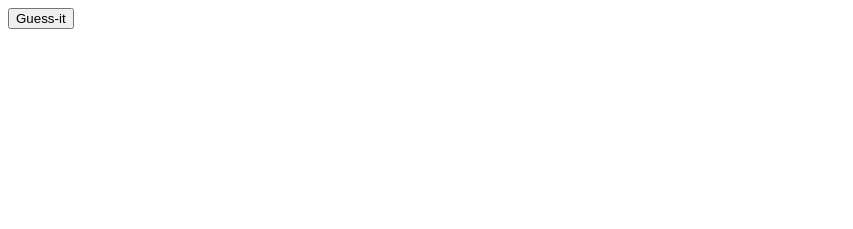
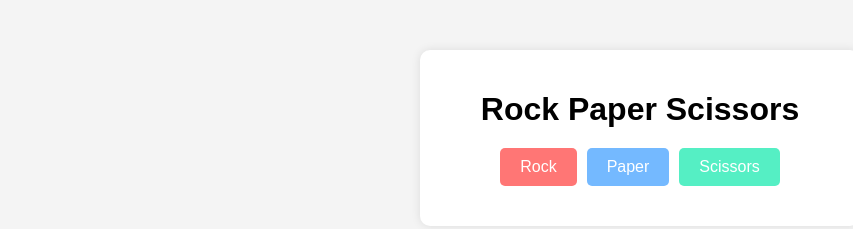
Before and after one commit to saad89-ux/Rock-Paper-scissor-Game, a plain HTML site: page index.html in a window 1280 px wide. Shown: the whole page, without its empty margins (0-853 px from the left). Drawn offline with Linux system fonts and the light colour scheme.

Commit message:
Has been modified

```diff
--- a/app.js
+++ b/app.js
@@ -1,33 +1,19 @@
+function playGame(userChoice) {
+    let choices = ["Rock", "Paper", "Scissors"];
+    let computerChoice = choices[Math.floor(Math.random() * 3)];
+    let result = "";
 
-function Gusser() {
-    let userturn = prompt("Your turn! (Rock, Paper, Scissors)").trim();
-    let userList = ["Rock", "Paper", "Scissors"];
-    let computer = userList[Math.floor(Math.random() * 3)];
-    let userPoints = 1;
-    let computerPoints = 1;
+    if (userChoice === computerChoice) {
+        result = "It's a tie!";
+    } else if (
+        (userChoice === "Rock" && computerChoice === "Scissors") ||
+        (userChoice === "Paper" && computerChoice === "Rock") ||
+        (userChoice === "Scissors" && computerChoice === "Paper")
+    ) {
+        result = `You Win! ${userChoice} beats ${computerChoice}`;
+    } else {
+        result = `You Lose! ${computerChoice} beats ${userChoice}`;
+    }
 
-    console.log(`You: ${userturn} | Computer: ${computer}`);
-
-    if (userturn === "Paper" && computer === "Scissors") {
-        computerPoints += 1;
-        console.log("Computer has won it", computerPoints);
-    }
-    else if (userturn === computer) {
-        console.log("It's a tie!");
-    }
-    else if (userturn === "Rock" && computer === "Scissors") {
-        userPoints += 1;
-        console.log("User has won it", userPoints);
-    }
-    else if (userturn === "Rock" && computer === "Paper") {  // Fixed typo "Papaer"
-        computerPoints += 1;
-        console.log("Computer has won it", computerPoints);
-    }
-    else if (userturn === "Scissors" && computer === "Paper") {
-        userPoints += 1;
-        console.log("User has won it", userPoints);
-    }
-    else {
-        console.log("Invalid input! Please enter Rock, Paper, or Scissors.");
-    }
+    document.getElementById("result").innerText = result;
 }
--- a/index.html
+++ b/index.html
@@ -3,10 +3,20 @@
 <head>
     <meta charset="UTF-8">
     <meta name="viewport" content="width=device-width, initial-scale=1.0">
-    <title>Document</title>
+    <title>Rock Paper Scissors</title>
+
 </head>
 <body>
-    <button onclick="Gusser()">Guess-it</button>
+    <div class="game-container">
+        <h1>Rock Paper Scissors</h1>
+        <div class="choices">
+            <button class="rock" onclick="playGame('Rock')">Rock</button>
+            <button class="paper" onclick="playGame('Paper')">Paper</button>
+            <button class="scissors" onclick="playGame('Scissors')">Scissors</button>
+        </div>
+        <p id="result"></p>
+    </div>
+    <link rel="stylesheet" href="style.css">
     <script src="app.js"></script>
 </body>
 </html>
--- /dev/null
+++ b/style.css
@@ -0,0 +1,41 @@
+body {
+    font-family: Arial, sans-serif;
+    text-align: center;
+    background-color: #f4f4f4;
+    margin: 0;
+    padding: 0;
+}
+.game-container {
+    max-width: 400px;
+    background: white;
+    padding: 20px;
+    margin: 50px auto;
+    box-shadow: 0 0 10px rgba(0, 0, 0, 0.1);
+    border-radius: 10px;
+}
+h1 {
+    margin-bottom: 10px;
+}
+.choices {
+    display: flex;
+    justify-content: center;
+    gap: 10px;
+    margin: 20px 0;
+}
+button {
+    padding: 10px 20px;
+    font-size: 16px;
+    border: none;
+    border-radius: 5px;
+    cursor: pointer;
+    transition: 0.3s;
+}
+.rock { background: #ff7675; color: white; }
+.paper { background: #74b9ff; color: white; }
+.scissors { background: #55efc4; color: white; }
+button:hover { opacity: 0.8; }
+#result {
+    margin-top: 20px;
+    font-size: 18px;
+    font-weight: bold;
+}
```
